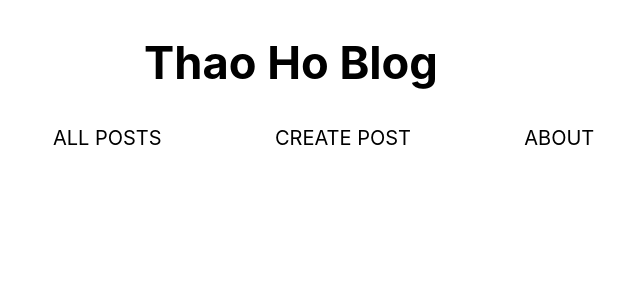
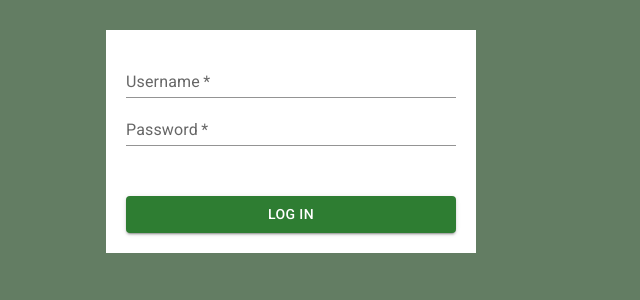
Before and after one commit to thaoho21294/personal-blog, a React app: page /login in a window 1280 px wide. Shown: the top 300 px of the page, without its empty margins (349-989 px from the left). Built offline with nearby package versions, Linux system fonts and the light colour scheme.

Commit message:
Add login form

```diff
--- a/src/App.js
+++ b/src/App.js
@@ -1,30 +1,23 @@
-import React from 'react'
-import './App.scss'
+import React, { useState } from 'react'
 import { BrowserRouter, Routes, Route } from 'react-router-dom'
-import Navbar from 'components/navbar/Navbar'
-import Posts from './scenes/Posts'
-import Post from './scenes/Post'
-import About from 'scenes/About/About'
+import Login from './scenes/Login'
+import Home from './scenes/Home'
+import { UserInfo } from './contexts'
 
 // TODO: explore why path array doesn't work
 
 function App() {
+  const [user, setUser] = useState()
+
   return (
-    <BrowserRouter>
-      <div className='app'>
-        <header>
-          <h1 className='brand'>Thao Ho Blog</h1>
-        </header>
-        <Navbar />
+    <UserInfo.Provider value={{ user, setUser }}>
+      <BrowserRouter>
         <Routes>
-          <Route path='/post/:id' element={<Post />} />
-          <Route path='/post/create' element={<Post />} />
-          <Route path='/post/edit/:id' element={<Post />} />
-          <Route path='/about' element={<About />} />
-          <Route path='/' element={<Posts />} />
+          <Route path='/login' element={<Login />} />
+          <Route path='/*' element={<Home />} />
         </Routes>
-      </div>
-    </BrowserRouter>
+      </BrowserRouter>
+    </UserInfo.Provider>
   )
 }
 
--- a/src/App.scss
+++ /dev/null
@@ -1,46 +0,0 @@
-@import '~prismjs/themes/prism';
-
-header {
-  h1 {
-    font-size: 2.82843rem;
-    line-height: 3.16rem;
-    margin-bottom: 2.37rem;
-    margin-top: 0px;
-    text-align: center;
-  }
-}
-
-.app {
-  font-size: 1.25rem;
-  padding: 2.37rem 1.185rem;
-}
-
-.small-container {
-  margin-left: auto;
-  margin-right: auto;
-  max-width: 45rem;
-}
-
-.medium-container {
-  margin-left: auto;
-  margin-right: auto;
-  max-width: 60rem;
-}
-
-.MuiFormControl-root {
-  margin: 0 !important;
-}
-
-@media print {
-  header,
-  nav {
-    display: none;
-  }
-}
-
-.page-break-before {
-  page-break-before: always;
-  @media print {
-    margin-top: 1rem;
-  }
-}
--- a/src/components/navbar/Navbar.js
+++ b/src/components/navbar/Navbar.js
@@ -1,17 +1,22 @@
-import React from 'react'
+import React, { useContext } from 'react'
 import { Link } from 'react-router-dom'
 import './Navbar.scss'
+import { UserInfo } from '../../contexts'
 
 const Navbar = () => {
+  const { user } = useContext(UserInfo)
+
   return (
     <nav className='small-container'>
       <ol>
         <li>
           <Link to='/'>all posts</Link>
         </li>
-        <li>
-          <Link to='/post/create'>create post</Link>
-        </li>
+        {user && (
+          <li>
+            <Link to='/posts/create'>create post</Link>
+          </li>
+        )}
         <li>
           <Link to='/about'>about</Link>
         </li>
--- /dev/null
+++ b/src/contexts.js
@@ -0,0 +1,3 @@
+import { createContext } from 'react'
+
+export const UserInfo = createContext()
--- /dev/null
+++ b/src/scenes/Home.js
@@ -0,0 +1,29 @@
+import React from 'react'
+import { Routes, Route } from 'react-router-dom'
+import Navbar from 'components/navbar/Navbar'
+import Posts from './Posts'
+import Post from './Post'
+import About from './About/About'
+import './Home.scss'
+
+// TODO: explore why path array doesn't work
+
+function Home() {
+  return (
+    <div className='home'>
+      <header>
+        <h1 className='brand'>Thao Ho Blog</h1>
+      </header>
+      <Navbar />
+      <Routes>
+        <Route path='posts' element={<Posts />} />
+        <Route path='posts/:id' element={<Post />} />
+        <Route path='posts/create' element={<Post />} />
+        <Route path='/about' element={<About />} />
+        <Route index element={<Posts />} />
+      </Routes>
+    </div>
+  )
+}
+
+export default Home
--- /dev/null
+++ b/src/scenes/Home.scss
@@ -0,0 +1,49 @@
+@import '~prismjs/themes/prism';
+
+body {
+  background-color: white;
+}
+header {
+  h1 {
+    font-size: 2.82843rem;
+    line-height: 3.16rem;
+    margin-bottom: 2.37rem;
+    margin-top: 0px;
+    text-align: center;
+  }
+}
+
+.home {
+  font-size: 1.25rem;
+  padding: 2.37rem 1.185rem;
+}
+
+.small-container {
+  margin-left: auto;
+  margin-right: auto;
+  max-width: 45rem;
+}
+
+.medium-container {
+  margin-left: auto;
+  margin-right: auto;
+  max-width: 60rem;
+}
+
+.MuiFormControl-root {
+  margin: 0 !important;
+}
+
+@media print {
+  header,
+  nav {
+    display: none;
+  }
+}
+
+.page-break-before {
+  page-break-before: always;
+  @media print {
+    margin-top: 1rem;
+  }
+}
--- /dev/null
+++ b/src/scenes/Login.js
@@ -0,0 +1,60 @@
+import React, { useContext } from 'react'
+import axios from 'axios'
+import { useNavigate } from 'react-router-dom'
+import { TextField, Button } from '@mui/material'
+import { BLOG_API } from '../constants'
+import { UserInfo } from '../contexts'
+import './Login.scss'
+
+const Login = () => {
+  const navigate = useNavigate()
+  const { setUser } = useContext(UserInfo)
+
+  const handleSubmit = (evt) => {
+    evt.preventDefault()
+    axios
+      .post(`${BLOG_API}/users/login`, {
+        username: evt.target.username.value,
+        password: evt.target.password.value,
+      })
+      .then((response) => {
+        setUser(response.data)
+        navigate('/')
+      })
+      .catch((err) => {
+        console.log(err)
+      })
+  }
+
+  return (
+    <div className='login-container'>
+      <form className='login-form' onSubmit={handleSubmit}>
+        <TextField
+          id='username'
+          label='Username'
+          variant='standard'
+          color='success'
+          required
+        />
+        <TextField
+          id='password'
+          label='Password'
+          type='password'
+          variant='standard'
+          color='success'
+          required
+        />
+        <Button
+          type='submit'
+          variant='contained'
+          className='form__custom-button'
+          color='success'
+        >
+          Log in
+        </Button>
+      </form>
+    </div>
+  )
+}
+
+export default Login
--- /dev/null
+++ b/src/scenes/Login.scss
@@ -0,0 +1,18 @@
+.login-container {
+  height: 100vh;
+  background: #637d63;
+  padding: 30px;
+}
+
+.login-form {
+  max-width: 330px;
+  margin: 0 auto;
+  display: flex;
+  flex-direction: column;
+  background: white;
+  padding: 20px;
+}
+
+.login-form .form__custom-button {
+  margin-top: 50px;
+}
--- a/src/scenes/Post.js
+++ b/src/scenes/Post.js
@@ -1,10 +1,11 @@
-import React, { useState, useEffect } from 'react'
+import React, { useState, useEffect, useContext } from 'react'
 import { useParams } from 'react-router-dom'
 import axios from 'axios'
 import { BLOG_API } from '../constants'
 import Editor from 'components/editor/Editor'
 import { Button } from '@mui/material'
 import { getTitle } from 'utils'
+import { UserInfo } from '../contexts'
 
 const defaultContent = [
   {
@@ -20,6 +21,7 @@ const Post = () => {
   const [content, setContent] = useState([])
   const [forceUpdate, setForceUpdate] = useState(0)
   const [originalContent, setOriginalContent] = useState()
+  const { user } = useContext(UserInfo)
 
   useEffect(() => {
     if (!id) {
@@ -68,7 +70,7 @@ const Post = () => {
   return (
     <div className='small-container'>
       <div style={{ marginTop: '20px', textAlign: 'right' }}>
-        {!editing && (
+        {!editing && user && (
           <Button
             onClick={() => {
               setEditing(true)
--- a/src/scenes/Posts.js
+++ b/src/scenes/Posts.js
@@ -30,7 +30,7 @@ const Posts = () => {
       {posts.map((post) => {
         return (
           <div key={post._id} style={{ marginTop: '2.37rem' }}>
-            <Link to={`/post/${post._id}`}>
+            <Link to={`/posts/${post._id}`}>
               <h3 className='title'>{post.title}</h3>
             </Link>
           </div>
```
Also changed, not shown: 2 other files (tests, documents, lock files or other folders).
